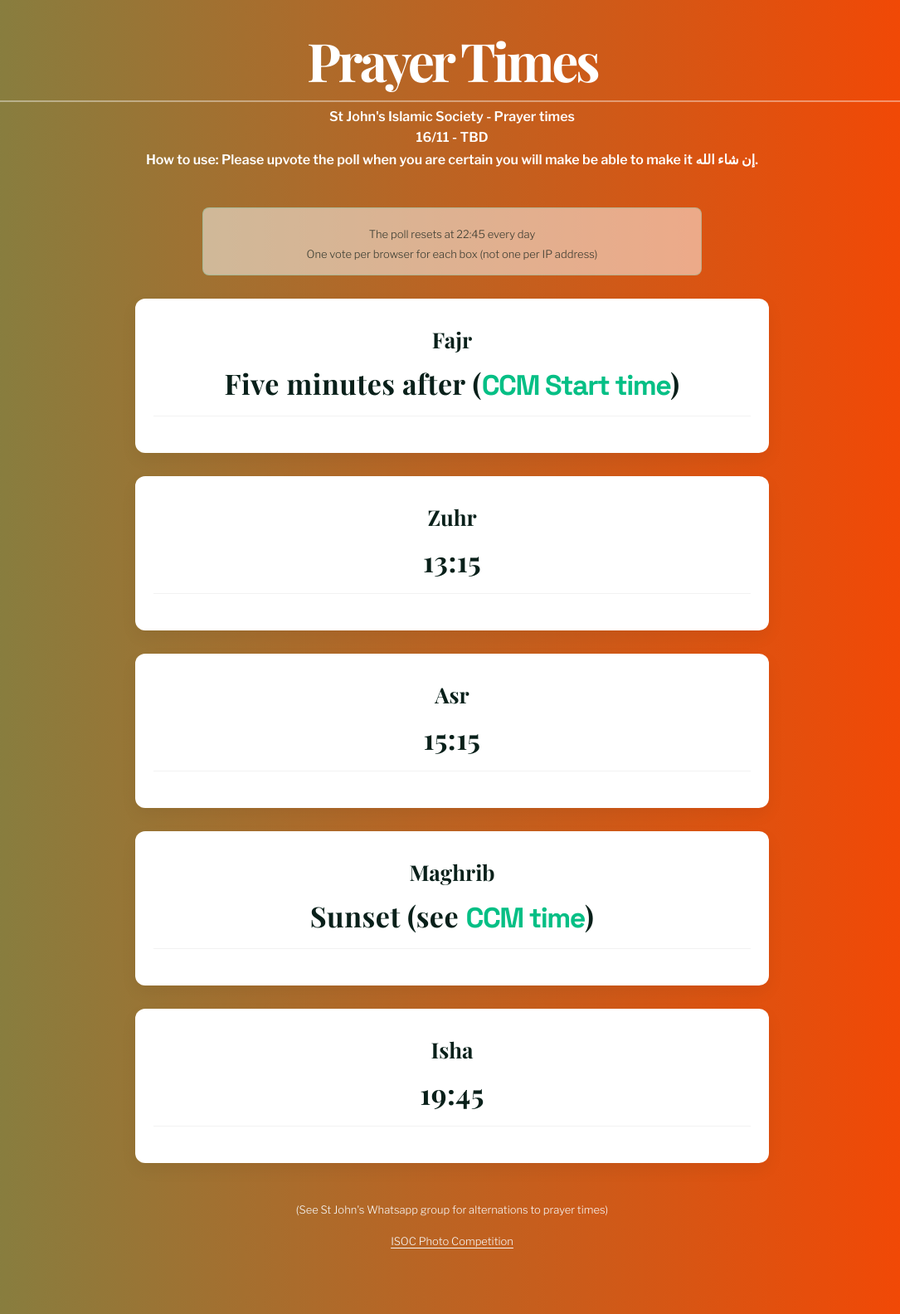
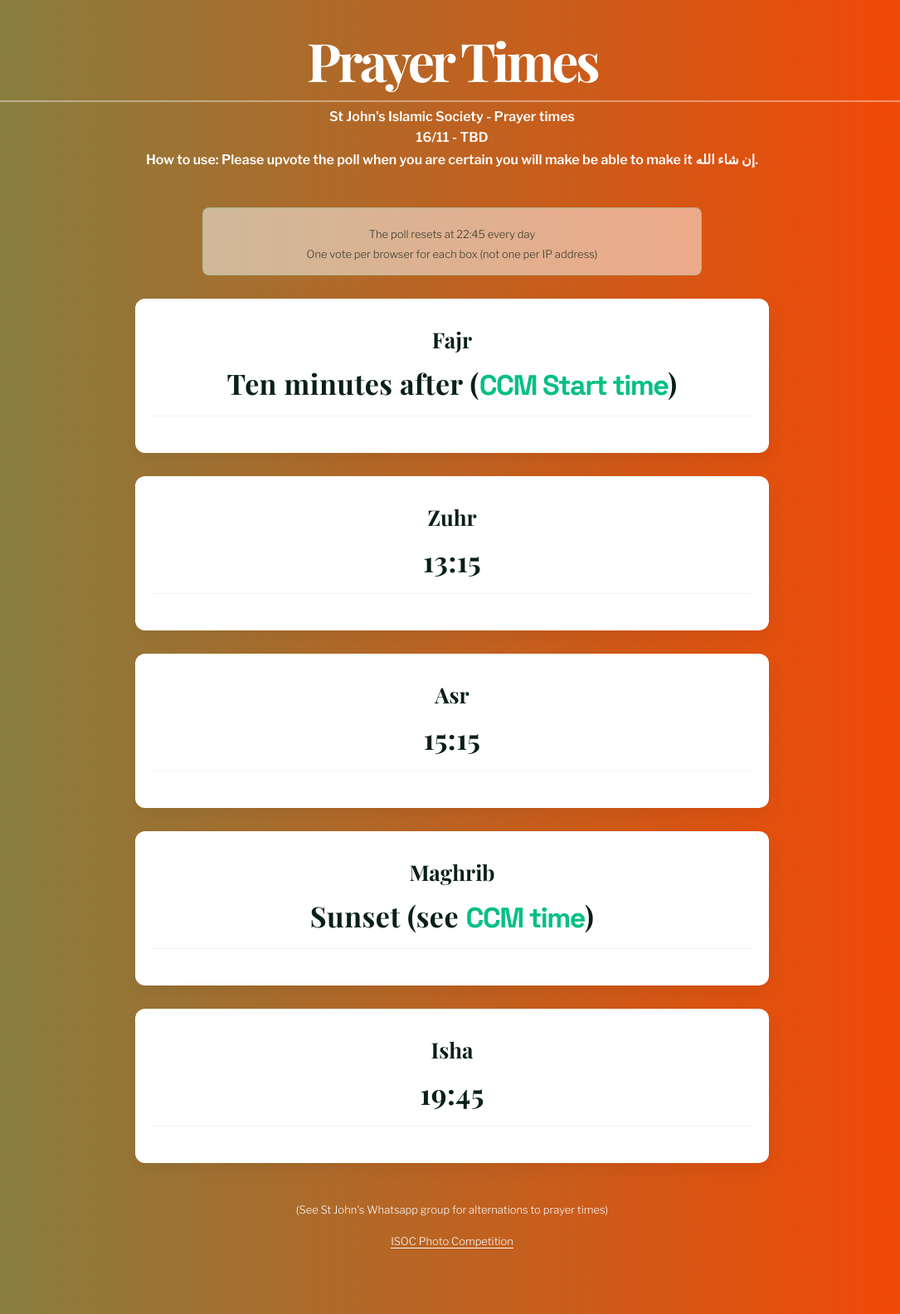
Before and after one commit to NotZakariya/NotZakariya.github.io, a Jekyll site: the page built from pages/prayertimes.md, in a window 1280 px wide. Shown: the whole page at 83% size, without its empty margins (95-1180 px from the left). Built offline with Jekyll 4.4.1, drawn with Linux system fonts in a browser that asks for light colours; a script that is not in the unit is left out.

Commit message:
Update prayertimes.md

```diff
--- a/pages/prayertimes.md
+++ b/pages/prayertimes.md
@@ -24,7 +24,7 @@ no_container: true
     <section class="prayer-grid">
       <article class="prayer-card" data-prayer="Fajr">
         <div class="prayer-name">Fajr</div>
-        <div class="prayer-time">Five minutes after (<a href="https://cambridgecentralmosque.org/prayer-times/" target="_blank">CCM Start time</a>)</div>
+        <div class="prayer-time">Ten minutes after (<a href="https://cambridgecentralmosque.org/prayer-times/" target="_blank">CCM Start time</a>)</div>
         <div class="prayer-poll"></div>
       </article>
 
```
